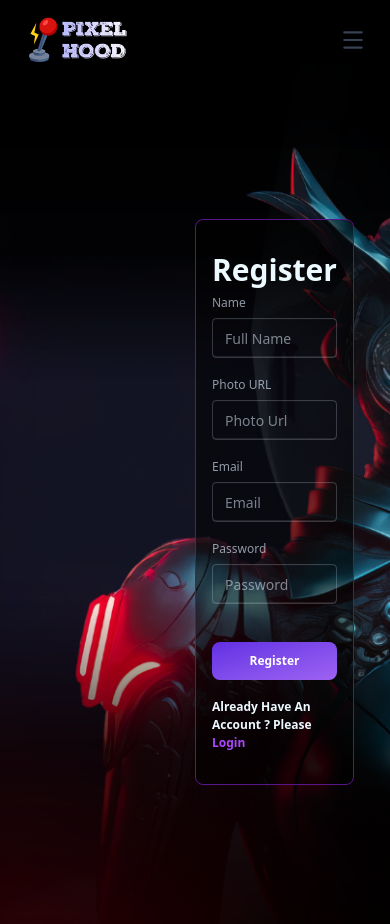
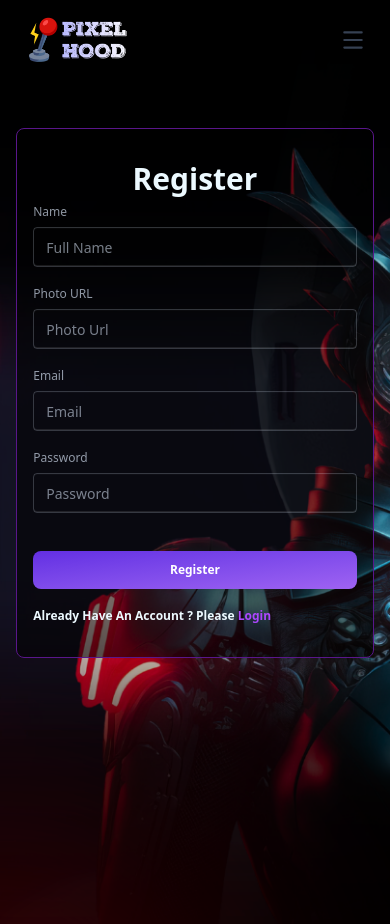
Before and after one commit to obaidullah-miazi-dev/PixelHood-GameZone, a React (Vite) app: page /auth/register in a window 390 px wide. Built offline with nearby package versions, Linux system fonts and the light colour scheme.

Commit message:
responsiveness added for login and register page

```diff
--- a/src/Components/Navbar.jsx
+++ b/src/Components/Navbar.jsx
@@ -50,7 +50,7 @@ const Navbar = () => {
                             {/* button  */}
                     <div className="hidden md:flex items-center gap-4">
                         <Link to='/auth/login' className="px-5 py-2.5 hover:bg-gradient-to-br hover:from-[#5107ff] hover:to-[#8026ff] cursor-pointer bg-gradient-to-br from-[#632EE3] to-[#9F62F2] transition flex items-center gap-2 text-white font-semibold rounded-full">Login</Link>
-                        <button className="px-5 py-2.5 hover:bg-gradient-to-br hover:from-[#5107ff] hover:to-[#8026ff] cursor-pointer bg-gradient-to-br from-[#632EE3] to-[#9F62F2] transition flex items-center gap-2 text-white font-semibold rounded-full">Register</button>
+                        <Link to='/auth/register' className="px-5 py-2.5 hover:bg-gradient-to-br hover:from-[#5107ff] hover:to-[#8026ff] cursor-pointer bg-gradient-to-br from-[#632EE3] to-[#9F62F2] transition flex items-center gap-2 text-white font-semibold rounded-full">Register</Link>
                     </div>
 
                     <button
@@ -88,8 +88,8 @@ const Navbar = () => {
 
                             {/* button  */}
                             <div>
-                                <button className="px-5 py-2.5  rounded-full hover:bg-gradient-to-br hover:from-[#5107ff] hover:to-[#8026ff] cursor-pointer bg-gradient-to-br from-[#632EE3] to-[#9F62F2] transition flex items-center gap-2 text-white font-semibold">login</button>
-                                <button className="px-5 py-2.5  rounded-full hover:bg-gradient-to-br hover:from-[#5107ff] hover:to-[#8026ff] cursor-pointer bg-gradient-to-br from-[#632EE3] to-[#9F62F2] transition flex items-center gap-2 text-white font-semibold">Register</button>
+                                <Link to='/auth/login' className="px-5 py-2.5  rounded-full hover:bg-gradient-to-br hover:from-[#5107ff] hover:to-[#8026ff] cursor-pointer bg-gradient-to-br from-[#632EE3] to-[#9F62F2] transition flex items-center gap-2 text-white font-semibold">login</Link>
+                                <Link to='/auth/register' className="px-5 py-2.5  rounded-full hover:bg-gradient-to-br hover:from-[#5107ff] hover:to-[#8026ff] cursor-pointer bg-gradient-to-br from-[#632EE3] to-[#9F62F2] transition flex items-center gap-2 text-white font-semibold">Register</Link>
                             </div>
                         </ul>
                     </div>
--- a/src/Pages/Login.jsx
+++ b/src/Pages/Login.jsx
@@ -5,10 +5,10 @@ import { Link } from 'react-router';
 const Login = () => {
     return (
         <Container>
-            <div className='flex justify-between items-center min-h-screen'>
-                <div className='flex-1'></div>
-                <div className='flex-1'>
-                    <fieldset className="fieldset rounded-box w-10/12 border border-purple-900 bg-[#00000088] p-4 py-8 ">
+            <div className='flex flex-col md:flex-row md:justify-between items-center min-h-screen w-full'>
+                <div className='md:flex-1'></div>
+                <div className='md:flex-1 w-full mx-auto'>
+                    <fieldset className="fieldset rounded-box md:w-10/12 border border-purple-900 bg-[#00000088] p-4 py-8 my-12">
                         <h2 className='text-3xl text-center font-bold'>Login</h2>
 
                         <label className="label">Email</label>
--- a/src/Pages/Register.jsx
+++ b/src/Pages/Register.jsx
@@ -5,10 +5,10 @@ import { Link } from 'react-router';
 const Register = () => {
     return (
         <Container>
-            <div className='flex justify-between items-center min-h-screen'>
-                <div className='flex-1'></div>
-                <div className='flex-1'>
-                    <fieldset className="fieldset rounded-box w-10/12 border border-purple-900 bg-[#00000088] p-4 py-8 ">
+            <div className='flex flex-col md:flex-row md:justify-between items-center min-h-screen'>
+                <div className='md:flex-1'></div>
+                <div className='md:flex-1 w-full'>
+                    <fieldset className="fieldset rounded-box lg:w-10/12 border border-purple-900 bg-[#00000088] p-4 py-8 my-12">
                         <h2 className='text-3xl text-center font-bold'>Register</h2>
 
                         <label className="label">Name</label>
```
